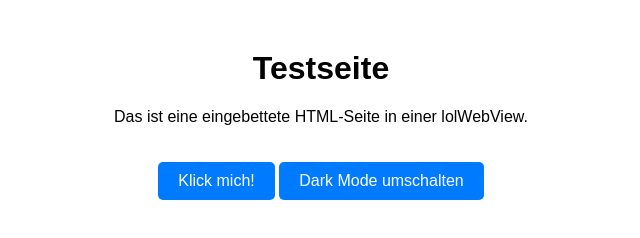
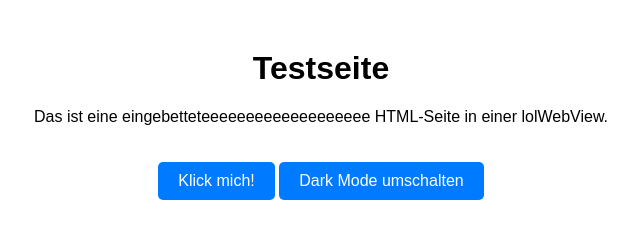
Before and after one commit to FressraupeStudio/drelz-shaders, a plain HTML site: page index.html in a window 1280 px wide. Shown: the whole page, without its empty margins (319-959 px from the left). Drawn offline with Linux system fonts and the light colour scheme.

Commit message:
Update index.html

```diff
--- a/index.html
+++ b/index.html
@@ -68,7 +68,7 @@
 </head>
 <body>
     <h1>Testseite</h1>
-    <p>Das ist eine eingebettete HTML-Seite in einer lolWebView.</p>
+    <p>Das ist eine eingebetteteeeeeeeeeeeeeeeeeee HTML-Seite in einer lolWebView.</p>
 
     <button id="klickButton">Klick mich!</button>
     <button onclick="toggleDarkMode()">Dark Mode umschalten</button>
```
